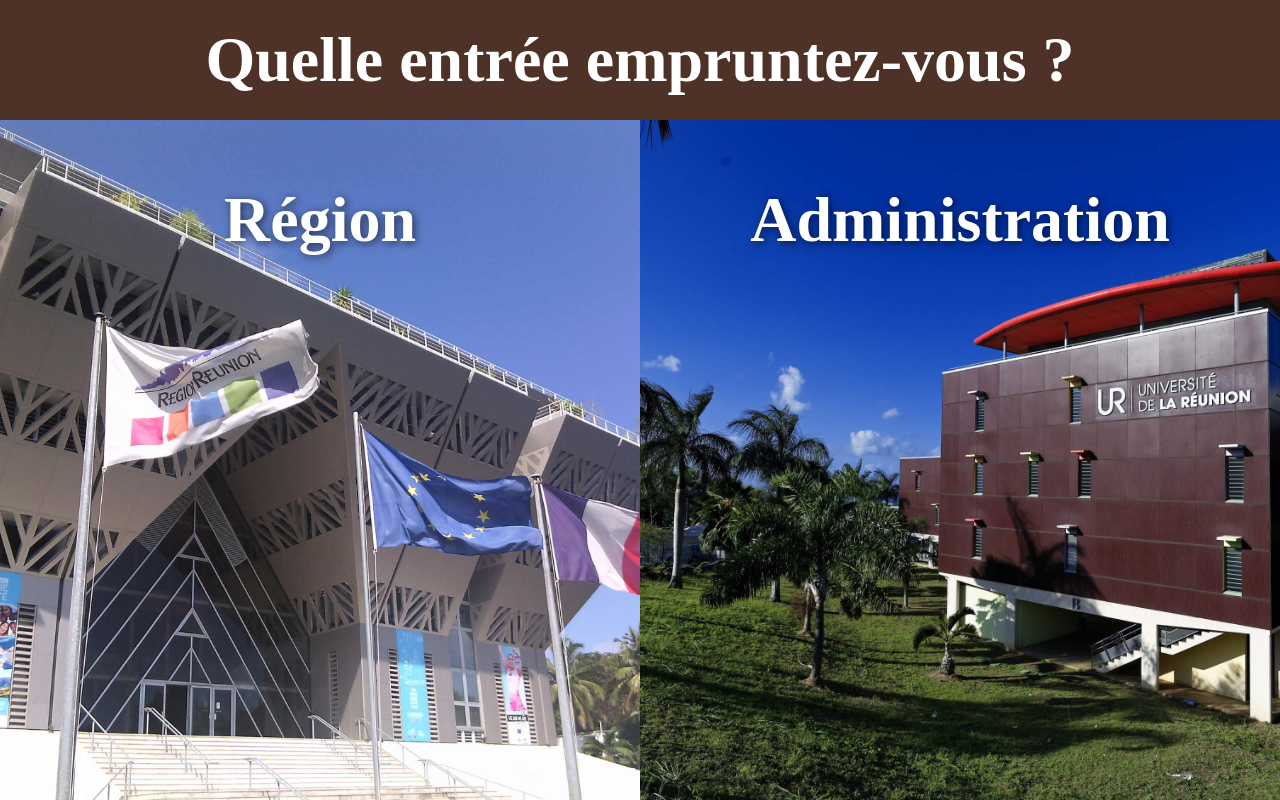
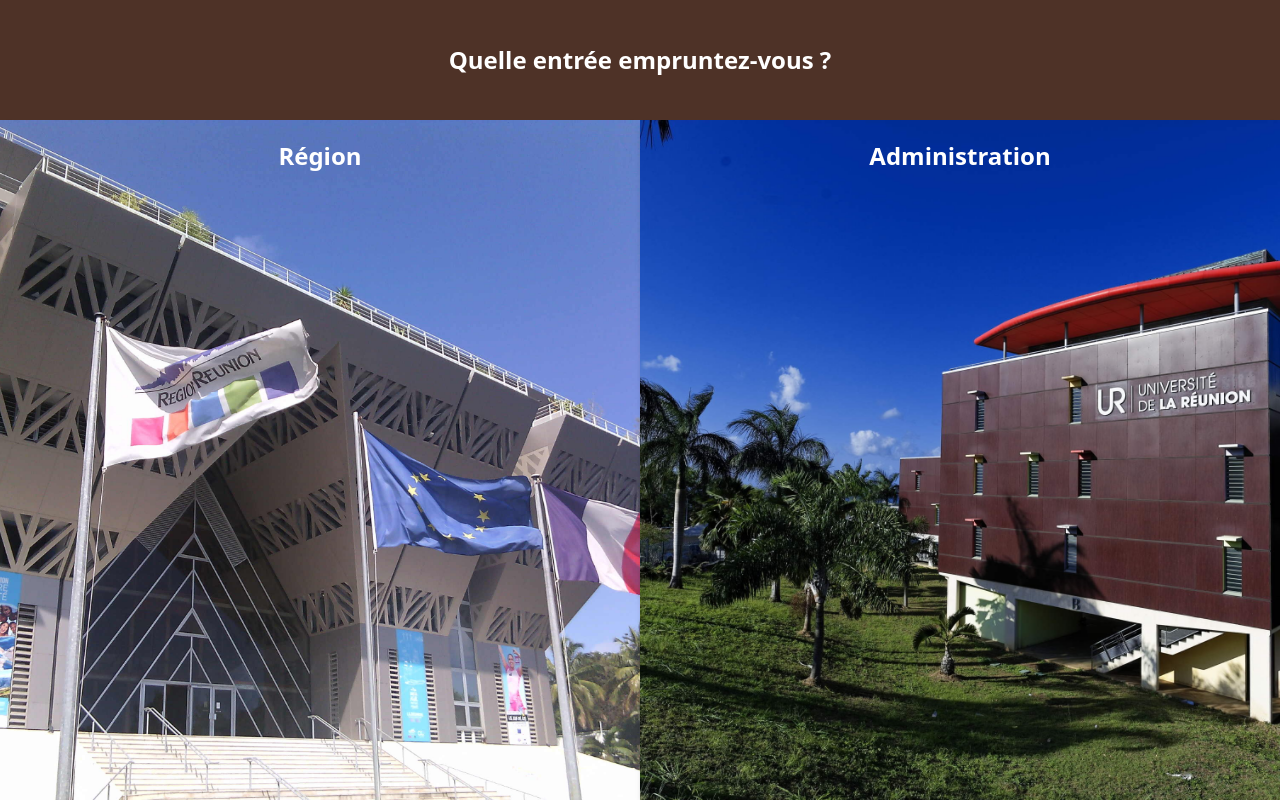
Before and after one commit to ngoloTerry/Hackathon-PythonF-2025, a website: page public/index.html in a window 1280 px wide. Drawn offline with nearby package versions, Linux system fonts and the light colour scheme.

Commit message:
attente confirmation modif tailwind

```diff
--- a/public/index.html
+++ b/public/index.html
@@ -3,19 +3,42 @@
 <head>
   <meta charset="UTF-8">
   <title>Mon Interface Web</title>
-		<link href="parser.css" rel="stylesheet">
+  <script src="https://cdn.tailwindcss.com"></script> <!-- si Tailwind n’est pas encore inclus -->
   <script src="./libpublic/jquery-3.7.1.min.js"></script>
   <script src="./libpublic/script.js"></script>
 </head>
-	<body class="bg-gray-100 text-gray-800 flex flex-col items-center justify-center h-screen space-y-6">
-		<div id="menu">
-			<div id="title">
+<body class="h-screen w-screen m-0 p-0 bg-gray-100 text-gray-800">
+
+  <div class="flex flex-col h-screen w-screen">
+
+    <!-- Titre -->
+    <div class="h-[15vh] bg-[#4e3227] text-white flex justify-center items-center text-2xl font-bold">
       <h1>Quelle entrée empruntez-vous ?</h1>
     </div>
-			<div id="choices">
-				<div id="est" class="image"><h1>Région</h1></div>
-				<div id="ouest" class="image"><h1>Administration</h1></div>
+
+    <!-- Choix -->
+    <div class="flex flex-1">
+
+      <!-- Est -->
+      <div
+        id="est"
+        class="flex-1 bg-cover bg-center bg-no-repeat flex justify-center items-start pt-5 text-white text-2xl font-bold shadow-md cursor-pointer"
+        style="background-image: url('img/region.jpg');"
+      >
+        <h1 class="text-shadow">Région</h1>
+      </div>
+
+      <!-- Ouest -->
+      <div
+        id="ouest"
+        class="flex-1 bg-cover bg-center bg-no-repeat flex justify-center items-start pt-5 text-white text-2xl font-bold shadow-md cursor-pointer"
+        style="background-image: url('img/administration.jpeg');"
+      >
+        <h1 class="text-shadow">Administration</h1>
+      </div>
+
     </div>
   </div>
+
 </body>
 </html>
```
Lines whose indentation alone changed are shown as unchanged.
